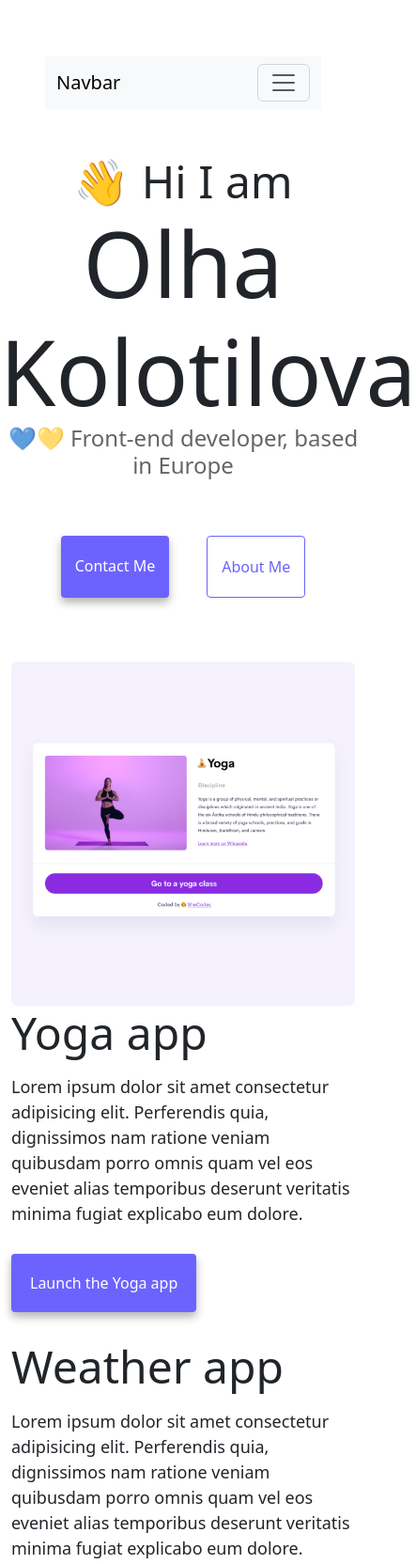
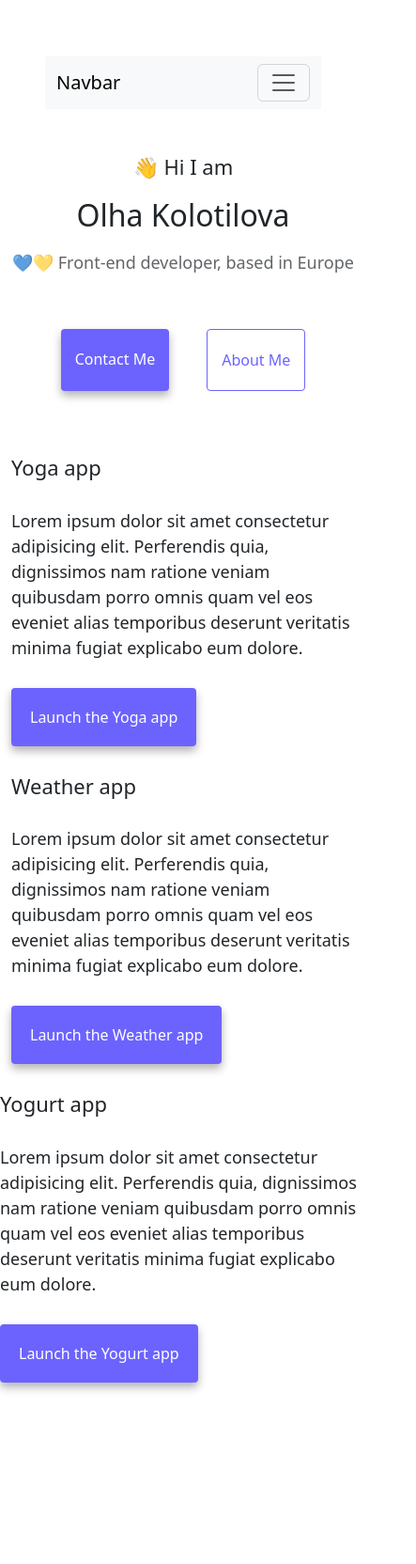
Before and after one commit to Olcha22/Responsive-website-with-SEO, a plain HTML site: page index.html in a window 390 px wide. Shown: the top 1664 px of the page at 94% size, 443 px wide, since content can reach past the window. After the commit the page ends 1512 px from the top, so only its background shows below. Drawn offline with nearby package versions, Linux system fonts and the light colour scheme.

Commit message:
Added media queries

```diff
--- a/index.html
+++ b/index.html
@@ -59,7 +59,7 @@
         </div>
         <div class="col-md-6">
           <h2 class="mb-3 text-start">Yoga app</h2>
-          <p class="text-start p-0">
+          <p class="about-paragraphs text-start p-0">
             Lorem ipsum dolor sit amet consectetur adipisicing elit. Perferendis
             quia, dignissimos nam ratione veniam quibusdam porro omnis quam vel
             eos eveniet alias temporibus deserunt veritatis minima fugiat
@@ -74,7 +74,7 @@
       <div class="row mt-5">
         <div class="col-md-6">
           <h2 class="mb-3 text-start">Weather app</h2>
-          <p class="text-start p-0">
+          <p class="about-paragraphs text-start p-0">
             Lorem ipsum dolor sit amet consectetur adipisicing elit. Perferendis
             quia, dignissimos nam ratione veniam quibusdam porro omnis quam vel
             eos eveniet alias temporibus deserunt veritatis minima fugiat
@@ -96,7 +96,7 @@
         </div>
         <div class="col-md-6">
           <h2 class="mb-3 text-start">Yogurt app</h2>
-          <p class="text-start p-0">
+          <p class="about-paragraphs text-start p-0">
             Lorem ipsum dolor sit amet consectetur adipisicing elit. Perferendis
             quia, dignissimos nam ratione veniam quibusdam porro omnis quam vel
             eos eveniet alias temporibus deserunt veritatis minima fugiat
@@ -107,6 +107,7 @@
           </div>
         </div>
       </div>
+
     </div>
   </body>
 </html>
--- a/styles.css
+++ b/styles.css
@@ -97,3 +97,26 @@ p {
   padding: 20px;
   border-radius: 4px;
 }
+
+@media (min-width: 375px) {
+  h1 {
+    font-size: 32px;
+    margin: 20px;
+  }
+  h2 {
+    font-size: 22px;
+    text-align: center;
+  }
+  h3 {
+    font-size: 18px;
+  }
+  p {
+    text-align: center;
+  }
+  img {
+    display: none;
+  }
+  .email-link {
+    font-size: 18px;
+  }
+}
```
Also changed, not shown: about.html (+3 -3 lines).
